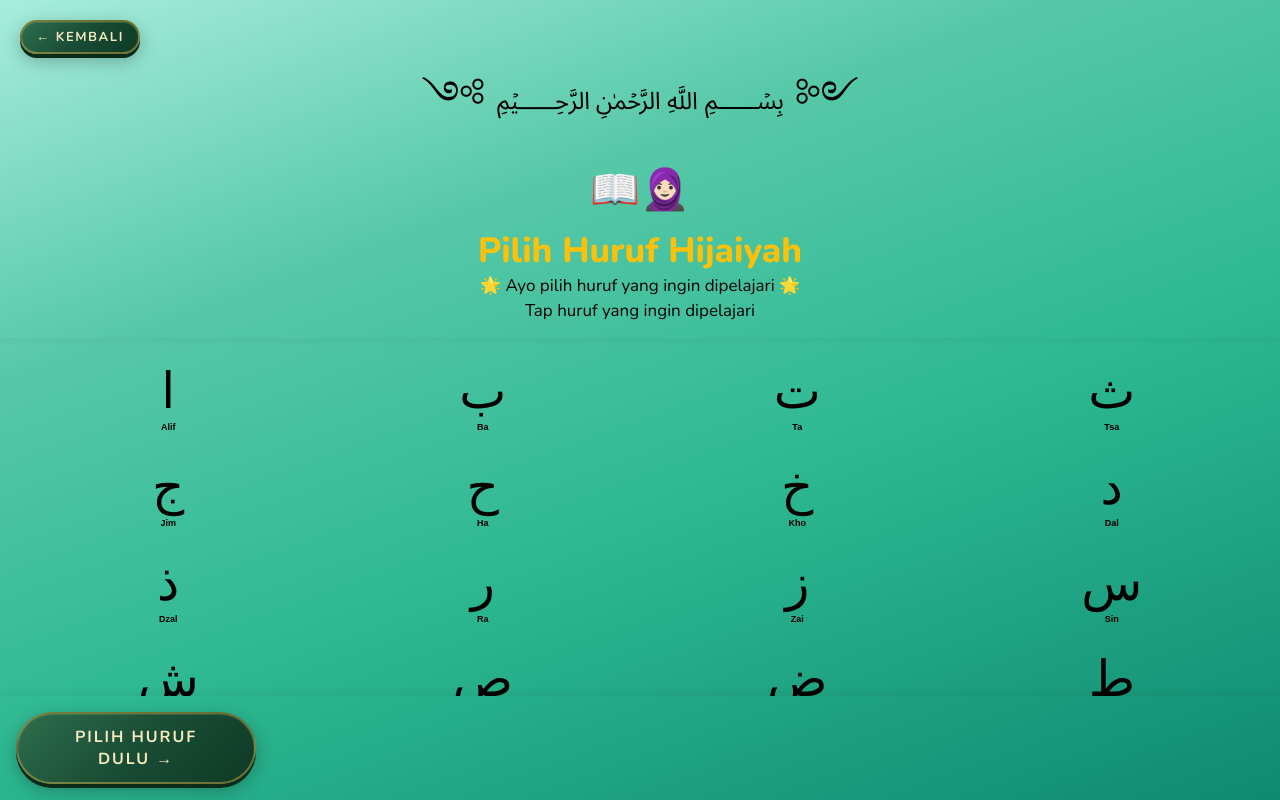
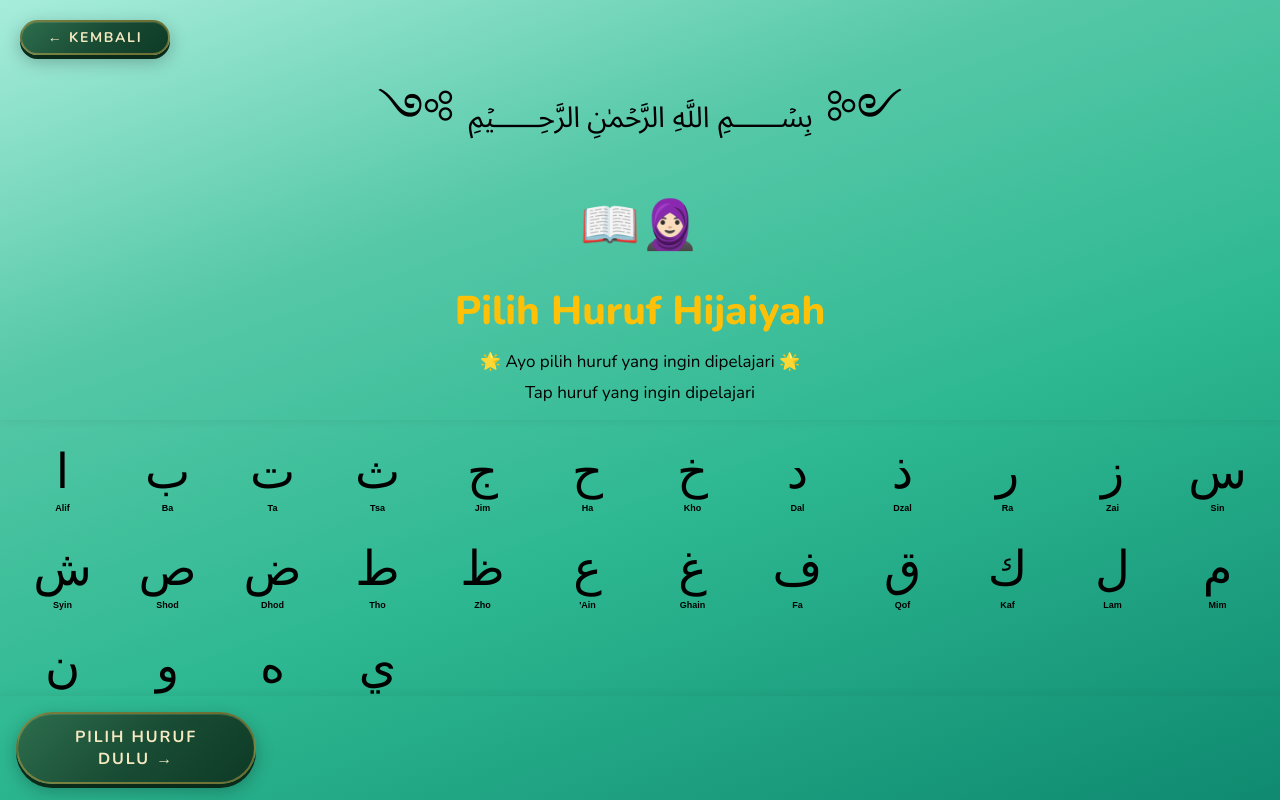
Before and after one commit to ammarazq/sistemedukasi, a React (Vite) app in the folder game-tajwid-app/: page / in a window 1280 px wide. Both pictures are taken after a click on the button "▶ MULAI". Built offline with nearby package versions, Linux system fonts and the light colour scheme.

Commit message:
update halaman ChooseHuruf, Homescreen, dan MenuButton

```diff
--- a/game-tajwid-app/src/pages/ChooseHuruf.jsx
+++ b/game-tajwid-app/src/pages/ChooseHuruf.jsx
@@ -16,16 +16,16 @@ export default function PilihHuruf({ hurufDipilih, onPilih, onMulai, onBack }) {
     <div style={{ height: '100vh', display: 'flex', flexDirection: 'column', background: 'var(--bg)'}}>
       {/* Header */}
       <div style={{
-        background: 'var(--card)', padding: '20px 20px 16px',
+        background: 'var(--card)', padding: 'clamp(12px, 3vw, 20px) clamp(16px, 3vw, 20px) clamp(12px, 2.5vh, 16px)',
         boxShadow: '0 2px 8px rgba(44,24,16,.06)',
       }}>
-      <div style={{ maxWidth: '30px', marginBottom: '6px' }}>
+      <div style={{ width: '100%', marginBottom: 'clamp(8px, 2vh, 12px)', display: 'flex' }}>
         <Tombol
           onClick={onBack}
           style={{
-            width: '120px',
-            padding: '8px 12px',
-            fontSize: '13px',
+            width: 'clamp(100px, 30vw, 150px)',
+            padding: 'clamp(6px, 1.5vh, 8px) clamp(10px, 2vw, 12px)',
+            fontSize: 'clamp(12px, 2.2vw, 14px)',
           }}
         >
           ← Kembali
@@ -34,7 +34,7 @@ export default function PilihHuruf({ hurufDipilih, onPilih, onMulai, onBack }) {
       <div style={{ textAlign: 'center' }}>
   <div
     style={{
-      fontSize: '40px',
+      fontSize: 'clamp(28px, 6vw, 48px)',
       animation: 'bounce 2s infinite'
     }}
   >
@@ -44,9 +44,10 @@ export default function PilihHuruf({ hurufDipilih, onPilih, onMulai, onBack }) {
 
   <h1
     style={{
-      fontSize: '35px',
+      fontSize: 'clamp(24px, 7vw, 40px)',
       fontWeight: 800,
-      color: '#FFC107'
+      color: '#FFC107',
+      margin: 'clamp(8px, 2vh, 16px) 0 clamp(6px, 1.5vh, 12px) 0'
     }}
   >
     Pilih Huruf Hijaiyah
@@ -54,7 +55,7 @@ export default function PilihHuruf({ hurufDipilih, onPilih, onMulai, onBack }) {
 
   <p
     style={{
-      fontSize: '17px',
+      fontSize: 'clamp(13px, 2.5vw, 17px)',
       color: 'var(--muted)'
     }}
   >
@@ -62,7 +63,7 @@ export default function PilihHuruf({ hurufDipilih, onPilih, onMulai, onBack }) {
   </p>
 </div>
         {/* <h1 style={{ fontSize: '35px', fontWeight: 800, textAlign: 'center'}}>Pilih Huruf</h1> */}
-        <p  style={{ fontSize: '17px', color: 'var(--muted)', marginTop: 2, textAlign: 'center'}}>
+        <p  style={{ fontSize: 'clamp(13px, 2.5vw, 17px)', color: 'var(--muted)', marginTop: 'clamp(4px, 1vh, 8px)', textAlign: 'center'}}>
           Tap huruf yang ingin dipelajari
         </p>
       </div>
@@ -70,8 +71,8 @@ export default function PilihHuruf({ hurufDipilih, onPilih, onMulai, onBack }) {
       {/* Grid huruf */}
       <div className= "huruf-grid"
       style={{
-        display: 'grid', gridTemplateColumns: 'repeat(4,1fr)',
-        gap: '10px', padding: '16px', overflowY: 'auto', flex: 1,
+        display: 'grid', gridTemplateColumns: 'repeat(auto-fit, minmax(clamp(70px, 18vw, 90px), 1fr))',
+        gap: 'clamp(8px, 2vw, 12px)', padding: 'clamp(12px, 2vw, 16px)', overflowY: 'auto', flex: 1,
         minHeight: 0,
       }}>
         {HURUF.map(h => {
@@ -84,13 +85,13 @@ export default function PilihHuruf({ hurufDipilih, onPilih, onMulai, onBack }) {
               style   = {{
                 background  : dipilih ? '#FFF3D4' : 'var(--card)',
                 border      : `1.5px solid ${dipilih ? 'var(--aksen)' : 'var(--border)'}`,
-                borderRadius: '12px',
-                padding     : '10px 4px 8px',
+                borderRadius: 'clamp(8px, 2vw, 12px)',
+                padding     : 'clamp(8px, 1.5vw, 10px) clamp(2px, 1vw, 4px) clamp(6px, 1.2vw, 8px)',
                 cursor      : 'pointer',
                 display     : 'flex',
                 flexDirection: 'column',
                 alignItems  : 'center',
-                gap         : '3px',
+                gap         : 'clamp(2px, 0.5vw, 4px)',
                 position    : 'relative',
                 boxShadow   : dipilih ? '0 0 0 2px rgba(212,134,10,.2)' : 'none',
                 transform  : dipilih ? 'scale(1.08)' : 'scale(1)',
@@ -107,12 +108,12 @@ export default function PilihHuruf({ hurufDipilih, onPilih, onMulai, onBack }) {
                 </span>
               )}
               <span style={{
-                fontFamily: 'var(--font-arab)', fontSize: 'clamp(36px,7vw,50px)',
+                fontFamily: 'var(--font-arab)', fontSize: 'clamp(28px, 6vw, 48px)',
                 lineHeight: 1.1, color: dipilih ? 'var(--aksen)' : 'var(--teks)',
               }}>
                 {h.arab}
               </span>
-              <span style={{ fontSize: '9px', color: dipilih ? 'var(--aksen)' : 'var(--muted)', fontWeight: 600 }}>
+              <span style={{ fontSize: 'clamp(7px, 1.5vw, 9px)', color: dipilih ? 'var(--aksen)' : 'var(--muted)', fontWeight: 600 }}>
                 {h.latin}
               </span>
             </button>
@@ -122,7 +123,7 @@ export default function PilihHuruf({ hurufDipilih, onPilih, onMulai, onBack }) {
 
       {/* Footer tombol */}
       <div style={{
-        padding: '16px', background: 'var(--card)',
+        padding: 'clamp(12px, 2vw, 16px)', background: 'var(--card)',
         boxShadow: '0 -2px 8px rgba(44,24,16,.06)',
       }}>
         <Tombol
@@ -157,16 +158,13 @@ export default function PilihHuruf({ hurufDipilih, onPilih, onMulai, onBack }) {
     <div
       style={{
         width: '90%',
-        maxWidth: '420px',
-        padding: '28px',
-        borderRadius: '24px',
-
+        maxWidth: 'clamp(300px, 85vw, 420px)',
+        padding: 'clamp(20px, 4vw, 28px)',
+        borderRadius: 'clamp(16px, 4vw, 24px)',
         background:
           'linear-gradient(180deg,#FFFDF7 0%,#FFF4D6 100%)',
-
         boxShadow:
           '0 15px 40px rgba(0,0,0,.25)',
-
         textAlign: 'center',
         animation: 'zoomIn .25s ease',
       }}
@@ -174,8 +172,8 @@ export default function PilihHuruf({ hurufDipilih, onPilih, onMulai, onBack }) {
       {/* Icon */}
       <div
         style={{
-          fontSize: '56px',
-          marginBottom: '10px',
+          fontSize: 'clamp(40px, 10vw, 56px)',
+          marginBottom: 'clamp(8px, 2vw, 10px)',
         }}
       >
         📚✨
@@ -185,10 +183,10 @@ export default function PilihHuruf({ hurufDipilih, onPilih, onMulai, onBack }) {
       <h2
         style={{
           margin: 0,
-          fontSize: '30px',
+          fontSize: 'clamp(20px, 5vw, 30px)',
           fontWeight: 800,
           color: '#0f8a70',
-          marginBottom: '12px',
+          marginBottom: 'clamp(8px, 2vw, 12px)',
         }}
       >
         Pilih Huruf Dulu
@@ -197,10 +195,10 @@ export default function PilihHuruf({ hurufDipilih, onPilih, onMulai, onBack }) {
       {/* Description */}
       <p
         style={{
-          fontSize: '17px',
+          fontSize: 'clamp(13px, 2.5vw, 17px)',
           lineHeight: 1.6,
           color: '#555',
-          marginBottom: '24px',
+          marginBottom: 'clamp(16px, 3vw, 24px)',
         }}
       >
         Silakan pilih salah satu
@@ -223,7 +221,7 @@ export default function PilihHuruf({ hurufDipilih, onPilih, onMulai, onBack }) {
           onClick={() => setShowModal(false)}
           gold
           style={{
-      width: '180px',
+            width: 'clamp(140px, 50vw, 180px)',
             margin: '0 auto',
           }}
         >
--- a/game-tajwid-app/src/pages/Homescreen.jsx
+++ b/game-tajwid-app/src/pages/Homescreen.jsx
@@ -209,6 +209,7 @@ export default function Homescreen({ onMulai, onPanduan, onTentang, }) {
         justifyContent: 'center',
         alignItems: 'center',
         overflow: 'hidden',
+        boxSizing: 'border-box',
       }}
     >
 
@@ -328,25 +329,26 @@ export default function Homescreen({ onMulai, onPanduan, onTentang, }) {
           </span>
         ))}
       </div>
-      <div style={{ display: 'flex', flexDirection: 'column', alignItems: 'center', gap: '1.5rem', fontFamily: "'Nunito', sans-serif" }}>
-      <div style={{ textAlign: 'center', marginBottom: '4rem', marginTop: '-5rem', animation: 'fadeDown 0.7s ease both' }}>
+      <div style={{ display: 'flex', flexDirection: 'column', alignItems: 'center', gap: 'clamp(1rem, 2vh, 1.5rem)', fontFamily: "'Nunito', sans-serif", padding: '0 clamp(1rem, 2vw, 2rem)' }}>
+      <div style={{ textAlign: 'center', marginBottom: 'clamp(2rem, 3vh, 4rem)', marginTop: 'clamp(-2rem, -3vh, -5rem)', animation: 'fadeDown 0.7s ease both' }}>
         <h1
           style={{
             fontFamily: "'Cinzel Decorative', serif",
-            fontSize: 'clamp(80px,7.5vw,100px)',
+            fontSize: 'clamp(48px, 10vw, 100px)',
             color: '#1a4d35',
             textShadow: '0 2px 0 rgba(255,255,255,0.35), 0 4px 16px rgba(0,80,40,0.2)',
             textAlign: 'center',
             animation: 'fadeDown 0.8s ease both',
             lineHeight: 1.1,
+            margin: '0',
           }}
         >
           Game<span style={{ color: '#0d7a50' }}>Land</span>
         </h1>
         <p style={{
-          fontSize: 'clamp(1.5rem, 2vw, 1.3rem)',
+          fontSize: 'clamp(1rem, 2.5vw, 1.3rem)',
           color: '#1B4332',
-          margin: '0.5rem 0 0 0',
+          margin: 'clamp(0.3rem, 1vh, 0.8rem) 0 0 0',
           fontWeight: '600'
         }}>
           Belajar <span style={{ color: '#0d7a50' }}>Harakat</span> menjadi Menyenangkan
--- a/game-tajwid-app/src/pages/MenuButton.jsx
+++ b/game-tajwid-app/src/pages/MenuButton.jsx
@@ -26,13 +26,14 @@ export default function MenuButton({ label, children, onClick, gold = false, del
         onClick={onClick}
         style={{
           position: 'relative',
-          width: 'clamp(150px,36vw,240px)',
-          padding: 'clamp(9px,1.8vh,14px) 32px',
+          width: 'clamp(140px, 70vw, 240px)',
+          maxWidth: '100%',
+          padding: 'clamp(10px, 2vh, 14px) clamp(16px, 3vw, 32px)',
           border: 'none',
           background: 'transparent',
           cursor: 'pointer',
           fontFamily: "'Nunito', sans-serif",
-          fontSize: 'clamp(12px,2.2vw,16px)',
+          fontSize: 'clamp(13px, 2.5vw, 16px)',
           fontWeight: 700,
           letterSpacing: '0.12em',
           textTransform: 'uppercase',
```
Also changed, not shown: 1 other file (tests, documents, lock files or other folders). Lines whose indentation alone changed are shown as unchanged.
